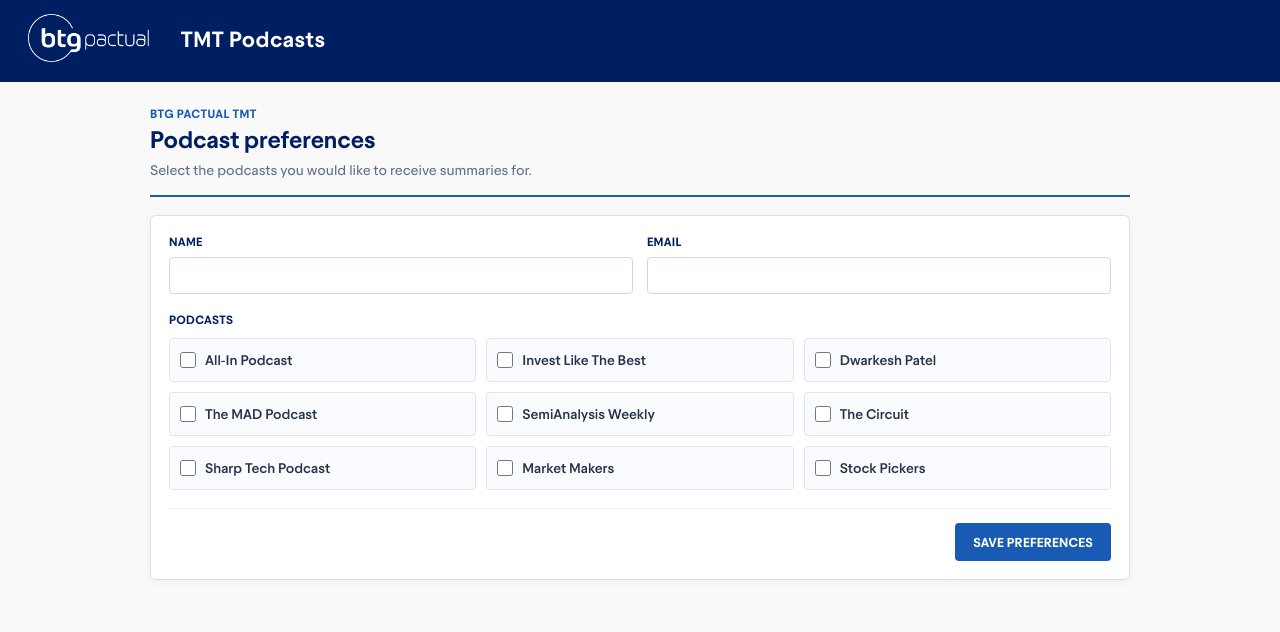
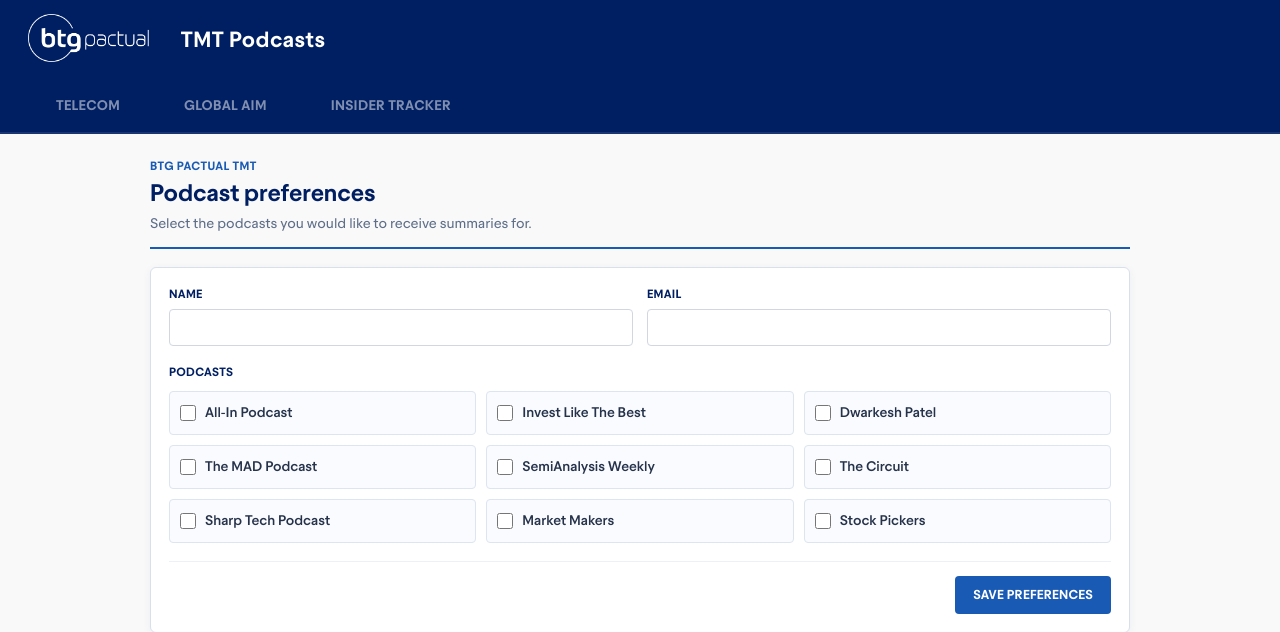
Before and after one commit to victorneder1/tmt-site, a Flask app: page /podcasts in a window 1280 px wide. Shown: the top 632 px of the page. Run offline with Flask 3, Linux system fonts and the light colour scheme.

Commit message:
Show site navigation on podcasts page

```diff
--- a/templates/podcasts.html
+++ b/templates/podcasts.html
@@ -18,6 +18,12 @@
             </div>
         </div>
     </header>
+
+    <nav class="site-top-tabs" aria-label="Primary">
+        <a href="/telecom" class="site-top-tab">Telecom</a>
+        <a href="/global" class="site-top-tab">Global AIM</a>
+        <a href="/tracker" class="site-top-tab">Insider Tracker</a>
+    </nav>
 
     <main class="podcasts-main">
         <section class="podcasts-shell" aria-labelledby="podcasts-title">
```
